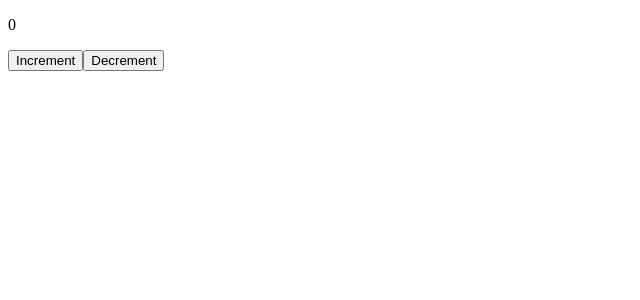
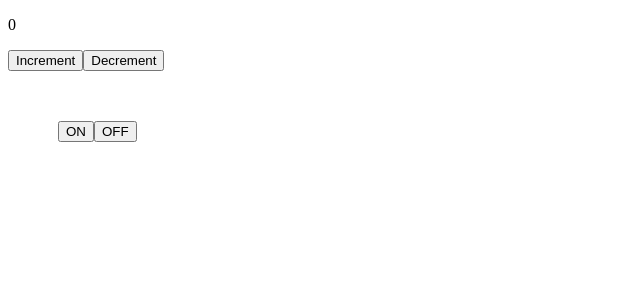
Before and after one commit to dncworking/JSX_useState, a React (Vite) app: page / in a window 1280 px wide. Shown: the top 300 px of the page, without its empty margins (0-640 px from the left). Built offline with nearby package versions, Linux system fonts and the light colour scheme.

Commit message:
Two.jsx / work done

```diff
--- a/src/App.jsx
+++ b/src/App.jsx
@@ -1,17 +1,19 @@
-import { useState } from 'react'
-import reactLogo from './assets/react.svg'
-import viteLogo from '/vite.svg'
-import './App.css'
-import One from './One'
+import { useState } from "react";
+import reactLogo from "./assets/react.svg";
+import viteLogo from "/vite.svg";
+import "./App.css";
+import One from "./One";
+import Two from "./Two";
 
 function App() {
-  const [count, setCount] = useState(0)
+  const [count, setCount] = useState(0);
 
   return (
     <>
-      <One/>
+      <One />
+      <Two />
     </>
-  )
+  );
 }
 
-export default App
+export default App;
--- /dev/null
+++ b/src/Two.jsx
@@ -0,0 +1,13 @@
+import { useState } from "react";
+
+function Two() {
+  const [color, setColor] = useState();
+
+  return (
+    <div style={{ backgroundColor: color, padding: "50px" }}>
+      <button onClick={() => setColor("green")}>ON</button>
+      <button onClick={() => setColor("red")}>OFF</button>
+    </div>
+  );
+}
+export default Two;
```
